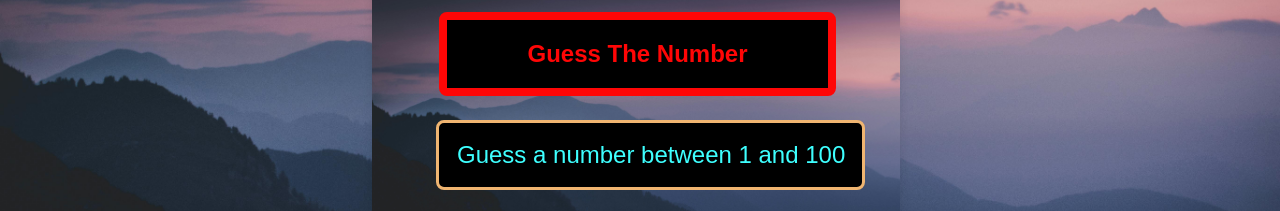
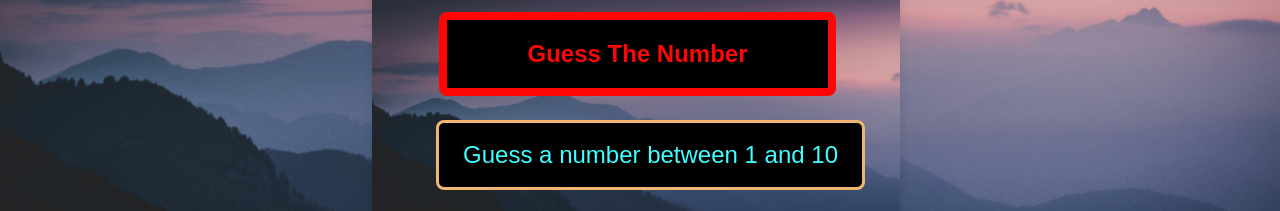
Before and after one commit to Tushar-sysmain/Guess-the-number-game-, a plain HTML site: page index1.html in a window 1280 px wide. Shown: the part 176-387 px from the top of the page. Drawn offline with Linux system fonts and the light colour scheme.

Commit message:
Update index1.html

```diff
--- a/index1.html
+++ b/index1.html
@@ -120,7 +120,7 @@
       <h2 id="typewriter" class="neon">Guess The Number  </h2>
     </span>
     <section>
-        <p class="typewriter">Guess a number between 1 and 100</p>
+        <p class="typewriter">Guess a number between 1 and 10</p>
     </section>
     <input type="number" id="guessInput" min="1" max="10">
     <br>
```
